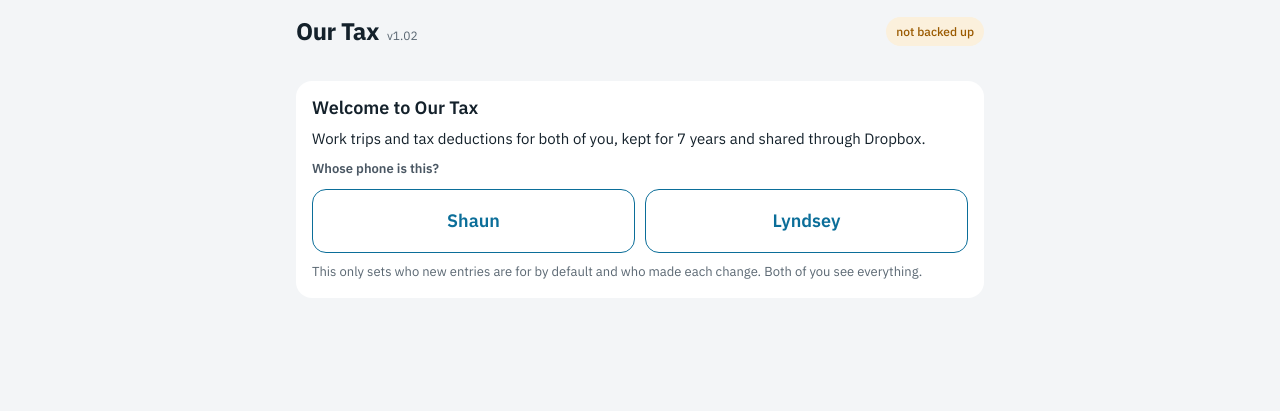
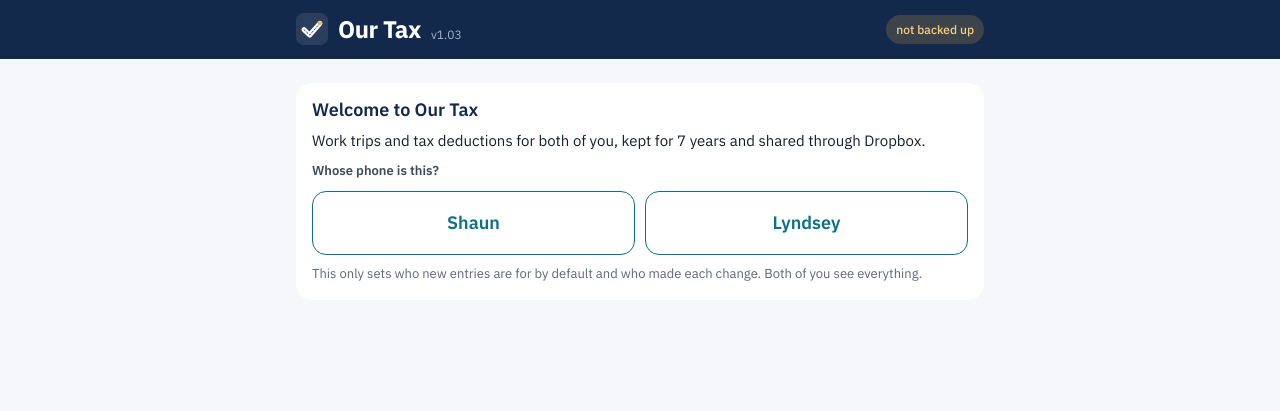
Before and after one commit to sskehan/ourtax, a plain HTML site: page index.html in a window 1280 px wide. Drawn offline with Linux system fonts and the light colour scheme.

Commit message:
Add files via upload

```diff
--- a/app.js
+++ b/app.js
@@ -1,6 +1,6 @@
 "use strict";
 /* Our Tax — work trips and tax deductions for two people. Data lives on each phone (IndexedDB), with a shared live copy in Dropbox. */
-const APP_ID = "our-tax", BACKUP_VERSION = 1, APP_VERSION = "1.02";
+const APP_ID = "our-tax", BACKUP_VERSION = 1, APP_VERSION = "1.03";
 
 /* ================= storage ================= */
 const STORES = ["entries", "files", "meta"];
@@ -521,13 +521,13 @@ async function makePdf() {
   const trips = [...c.trips].sort((a, b) => a.date < b.date ? -1 : a.date > b.date ? 1 : (a.created || 0) - (b.created || 0));
   const exps = [...c.exps].sort((a, b) => a.date < b.date ? -1 : 1);
   const files = []; for (const e of exps) for (const id of e.files || []) { const fl = await dbGet("files", id); if (fl) files.push({ e, fl, url: await fileURL(id) }); }
-  let h = `<style>#report{font:10pt/1.4 "IBM Plex Sans",Arial,sans-serif;color:#111}#report h1{font-size:20pt;margin:2pt 0}#report h2{font-size:12pt;margin:16pt 0 6pt}#report .k{font-size:8pt;letter-spacing:.08em;text-transform:uppercase;color:#555;font-weight:600}
-    #report .hd{display:flex;justify-content:space-between;border-bottom:1.5pt solid #111;padding-bottom:8pt}#report .meta{text-align:right;font-size:9pt;color:#444}
+  let h = `<style>#report{font:10pt/1.4 "IBM Plex Sans",Arial,sans-serif;color:#111}#report h1{font-size:20pt;margin:2pt 0;color:#13294B}#report h2{font-size:12pt;margin:16pt 0 6pt;color:#13294B}#report .k{font-size:8pt;letter-spacing:.08em;text-transform:uppercase;color:#555;font-weight:600}
+    #report .hd{display:flex;justify-content:space-between;border-bottom:1.5pt solid #13294B;padding-bottom:8pt}#report .meta{text-align:right;font-size:9pt;color:#444}
     #report .rt{width:100%;border-collapse:collapse;font-size:9pt}#report .rt th,#report .rt td{border-bottom:.5pt solid #bbb;padding:3pt 5pt;text-align:left;vertical-align:top}#report .rt thead th{border-bottom:1pt solid #333;font-size:8pt;color:#333}#report .rt tfoot td{font-weight:700;border-top:1pt solid #333;border-bottom:0}#report .n{text-align:right;white-space:nowrap}
     #report .facts{display:flex;gap:6pt;flex-wrap:wrap;margin-bottom:6pt}#report .facts div{border:.5pt solid #bbb;border-radius:4pt;padding:4pt 8pt;font-size:8pt;color:#444}#report .facts b{display:block;font-size:10.5pt;color:#111}
     #report p{margin:4pt 0}#report .sm{font-size:8.5pt;color:#444}#report .ph{display:grid;grid-template-columns:1fr 1fr;gap:10pt}#report .ph figure{margin:0;break-inside:avoid}#report .ph img{width:100%;max-height:115mm;object-fit:contain;border:.5pt solid #ccc}#report figcaption{font-size:8.5pt;color:#333;margin-top:2pt}
     #report .ft{margin-top:14pt;border-top:.5pt solid #bbb;padding-top:5pt;font-size:8pt;color:#555}#report tr,#report .facts{break-inside:avoid}</style>
-  <div class="hd"><div><div class="k">Work-related deductions · ${f.fy}</div><h1>${esc(name)}</h1><div>Prepared for ${esc(st.accountant || "the tax agent")}</div></div>
+  <div class="hd"><div style="display:flex;gap:12pt;align-items:flex-start"><svg width="42" height="42" viewBox="0 0 96 96"><rect width="96" height="96" rx="22" fill="#13294B"/><path d="M24 50 L41 66 L72 31" stroke="#FFFFFF" stroke-width="15" fill="none" stroke-linecap="round" stroke-linejoin="round"/><path d="M24 50 L41 66 L72 31" stroke="#13294B" stroke-width="2.6" fill="none" stroke-dasharray="5 6" stroke-linecap="round"/><circle cx="72" cy="31" r="5.5" fill="#F2B544"/></svg><div><div class="k">Work-related deductions · ${f.fy}</div><h1>${esc(name)}</h1><div>Prepared for ${esc(st.accountant || "the tax agent")}</div></div></div>
     <div class="meta">Period ${fyRange(f.fy)}<br>Generated ${fmtDate(todayISO())}<br>Our Tax v${APP_VERSION}</div></div>
   <h2>1. Summary</h2>${T([["Category"], ["Amount", "n"]], sumRows, `<tr><td>Total deductions</td><td class="n">${money(c.total)}</td></tr>`)}`;
   if (c.std) h += `<p class="sm" style="margin-top:6pt">Standard deduction ${f.fy}: ${money(c.std.amt)}. Work-related items above that count toward it total ${money(c.std.work)}; ${money(c.std.onTop)} is claimed on top either way. ${c.std.itemise ? "Itemised work-related expenses exceed the standard deduction." : "The standard deduction is larger than the itemised work-related expenses."}</p>`;
--- a/index.html
+++ b/index.html
@@ -4,7 +4,7 @@
 <meta charset="utf-8">
 <meta name="viewport" content="width=device-width,initial-scale=1,viewport-fit=cover">
 <title>Our Tax</title>
-<meta name="theme-color" content="#0b6e99">
+<meta name="theme-color" content="#13294b">
 <link rel="manifest" href="manifest.webmanifest">
 <link rel="icon" href="icon-192.png">
 <link rel="apple-touch-icon" href="icon-192.png">
@@ -12,17 +12,19 @@
 <style>
 /* Our Tax — one-column phone app: header with sync status, scrolling content, bottom tab bar; forms open as full-screen sheets */
 :root{
-  --bg:#f3f5f7; --surface:#ffffff; --surface-2:#eaeef1; --seg:#e2e7eb; --line:#dde3e8; --line-2:#c9d2d9;
-  --ink:#14212b; --ink-2:#4a5763; --ink-3:#5a6772;
-  --accent:#0b6e99; --accent-ink:#ffffff; --accent-soft:#e6f0f5; --accent-strong:#08506f;
-  --lyn:#9a4708; --lyn-soft:#fbebdd; --ok:#1e6b3f; --ok-soft:#e3f1e8; --warn:#9a5a00; --warn-soft:#fbf0dc; --bad:#b3362c; --bad-soft:#f6dcd9; --bar:#8a97a1;
+  --bg:#f5f7fa; --surface:#ffffff; --surface-2:#edf0f4; --seg:#e3e8ee; --line:#dfe4ea; --line-2:#c9d2dc;
+  --ink:#14212b; --ink-2:#3e4b5a; --ink-3:#5b6878; --head:#13294b;
+  --navy:#13294b; --navy-ink:#ffffff; --navy-2:#9fb3cf; --gold:#f2b544;
+  --accent:#0b7285; --accent-ink:#ffffff; --accent-soft:#e3f2f5; --accent-strong:#085a69;
+  --lyn:#7a3e8c; --lyn-soft:#f3e8f6; --ok:#1e7b4f; --ok-soft:#e4f3ea; --warn:#a35d00; --warn-soft:#fdf1dc; --bad:#b42318; --bad-soft:#fde7e5; --bar:#8a97a5;
   --f:"IBM Plex Sans",system-ui,-apple-system,"Segoe UI",Roboto,sans-serif; --r:14px; color-scheme:light;
 }
 @media (prefers-color-scheme: dark){:root{
-  --bg:#0f1418; --surface:#182026; --surface-2:#1f2930; --seg:#243039; --line:#2a353d; --line-2:#3a4852;
-  --ink:#e6ecf0; --ink-2:#b4c0c9; --ink-3:#9aa7b1;
-  --accent:#4fb3e0; --accent-ink:#04202d; --accent-soft:#16303d; --accent-strong:#7ccaee;
-  --lyn:#f0a868; --lyn-soft:#3a2716; --ok:#6fcf97; --ok-soft:#15302125; --warn:#f0b45a; --warn-soft:#3a2c14; --bad:#ef8a80; --bad-soft:#3d1f1c; --bar:#5d6b75; color-scheme:dark}}
+  --bg:#0e141b; --surface:#17202a; --surface-2:#1e2833; --seg:#25303c; --line:#2a3541; --line-2:#3a4755;
+  --ink:#e6ecf2; --ink-2:#b8c3cf; --ink-3:#98a5b3; --head:#e6ecf2;
+  --navy:#0b1a30; --navy-ink:#ffffff; --navy-2:#9fb3cf; --gold:#f2b544;
+  --accent:#4cc3d9; --accent-ink:#04232a; --accent-soft:#123540; --accent-strong:#86d9e8;
+  --lyn:#d9a3e8; --lyn-soft:#3a2442; --ok:#6fcf9a; --ok-soft:#163324; --warn:#f0b45a; --warn-soft:#3a2c14; --bad:#f08a80; --bad-soft:#3d1f1c; --bar:#5d6b78; color-scheme:dark}}
 *{box-sizing:border-box}
 html,body{margin:0}
 body{background:var(--bg);color:var(--ink);font:15px/1.45 var(--f);-webkit-font-smoothing:antialiased;font-variant-numeric:tabular-nums}
@@ -34,13 +36,14 @@ button,input,select,textarea{font:inherit;color:inherit}
 h1,h2,h3{margin:0;line-height:1.2} h2{font-size:18px;font-weight:600} h3{font-size:14px;font-weight:600;color:var(--ink-2)}
 
 /* header */
-.top{position:sticky;top:0;z-index:20;background:var(--bg);padding-top:env(safe-area-inset-top,0px)}
-.top .wrap{display:flex;align-items:center;gap:10px;padding-block:14px 8px}
-.brand{flex:none;display:flex;align-items:baseline;gap:8px;white-space:nowrap}
+.top{position:sticky;top:0;z-index:20;background:var(--navy);color:var(--navy-ink);padding-top:env(safe-area-inset-top,0px)}
+.top .wrap{display:flex;align-items:center;gap:10px;padding-block:12px}
+.brand{flex:none;display:flex;align-items:center;gap:10px;white-space:nowrap}
+.brand svg{width:32px;height:32px;flex:none}
 .brand b{font-size:24px;font-weight:700;letter-spacing:-.02em}
-.brand span{font-size:12px;color:var(--ink-3)}
-.sync{display:inline-flex;align-items:center;gap:6px;font-size:12px;font-weight:500;padding:6px 10px;border-radius:999px;background:var(--surface-2);color:var(--ink-2);border:0;cursor:pointer;max-width:none;flex:0 1 auto;min-width:0;margin-left:auto;white-space:nowrap;overflow:hidden;text-overflow:ellipsis}
-.sync.ok{background:var(--ok-soft);color:var(--ok)} .sync.warn{background:var(--warn-soft);color:var(--warn)}
+.brand span{font-size:12px;color:var(--navy-2);align-self:flex-end;padding-bottom:3px}
+.sync{display:inline-flex;align-items:center;gap:6px;font-size:12px;font-weight:500;padding:6px 10px;border-radius:999px;background:rgba(255,255,255,.12);color:#ffffff;border:0;cursor:pointer;max-width:none;flex:0 1 auto;min-width:0;margin-left:auto;white-space:nowrap;overflow:hidden;text-overflow:ellipsis}
+.sync.ok{color:#a8e6c4} .sync.warn{background:rgba(242,181,68,.18);color:#f7cf7e}
 .sync svg{width:14px;height:14px;flex:none}
 
 main{padding-bottom:calc(88px + env(safe-area-inset-bottom,0px))}
@@ -103,9 +106,11 @@ nav.tabs button[aria-current="page"]{color:var(--accent);font-weight:600}
 .list>.li:last-child{border-bottom:0}
 .li .t{flex:1;min-width:0} .li .t b{display:block;font-size:15px;font-weight:500;white-space:nowrap;overflow:hidden;text-overflow:ellipsis} .li .t span{display:block;font-size:12.5px;color:var(--ink-3)}
 .li .amt{font-size:15px;font-weight:600;white-space:nowrap}
+.li .t span.tag{display:inline-block;font-size:11px;color:var(--ink-2)} .li .t span.tag.bad{color:var(--bad)}
 .li.removed .t b,.li.removed .amt{text-decoration:line-through;color:var(--ink-3)}
 .av{width:30px;height:30px;border-radius:999px;display:flex;align-items:center;justify-content:center;font-size:12px;font-weight:700;flex:none;background:var(--accent-soft);color:var(--accent)}
 .av.p1{background:var(--lyn-soft);color:var(--lyn)}
+.view h1{color:var(--head)} .kpi{color:var(--head)} .card h2{color:var(--head)}
 .ico{width:36px;height:36px;border-radius:10px;background:var(--accent-soft);color:var(--accent);display:flex;align-items:center;justify-content:center;flex:none}
 .ico svg{width:20px;height:20px}
 .month{display:flex;justify-content:space-between;font-size:13px;font-weight:600;color:var(--ink-2);padding:6px 2px 0}
@@ -150,7 +155,7 @@ dl.kv{display:grid;grid-template-columns:auto 1fr;gap:4px 14px;margin:0;font-siz
 </head>
 <body>
 <header class="top"><div class="wrap">
-  <div class="brand"><b>Our Tax</b><span id="ver"></span></div>
+  <div class="brand"><svg viewBox="0 0 96 96" aria-hidden="true"><rect width="96" height="96" rx="22" fill="#ffffff" fill-opacity=".1"/><path d="M24 50 L41 66 L72 31" stroke="#ffffff" stroke-width="15" fill="none" stroke-linecap="round" stroke-linejoin="round"/><path d="M24 50 L41 66 L72 31" stroke="#13294b" stroke-width="2.6" fill="none" stroke-dasharray="5 6" stroke-linecap="round"/><circle cx="72" cy="31" r="6" fill="#f2b544"/></svg><b>Our Tax</b><span id="ver"></span></div>
   <button type="button" class="sync" id="sync" data-act="goBackup">Loading…</button>
 </div></header>
 <main id="main" class="wrap"></main>
--- a/sw.js
+++ b/sw.js
@@ -1,5 +1,5 @@
 // Our Tax — offline support. Bump VERSION when you change any app file.
-const VERSION = "ot-v1.02";
+const VERSION = "ot-v1.03";
 const SHELL = ["./", "index.html", "app.js", "manifest.webmanifest", "icon-192.png", "icon-512.png"];
 self.addEventListener("install", e => { e.waitUntil(caches.open(VERSION).then(c => c.addAll(SHELL)).then(() => self.skipWaiting())); });
 self.addEventListener("activate", e => { e.waitUntil(caches.keys().then(ks => Promise.all(ks.filter(k => k !== VERSION && k !== "ot-fonts").map(k => caches.delete(k)))).then(() => self.clients.claim())); });
```
Also changed, not shown: icon-192.png, icon-512.png, manifest.webmanifest, 1 other file.
